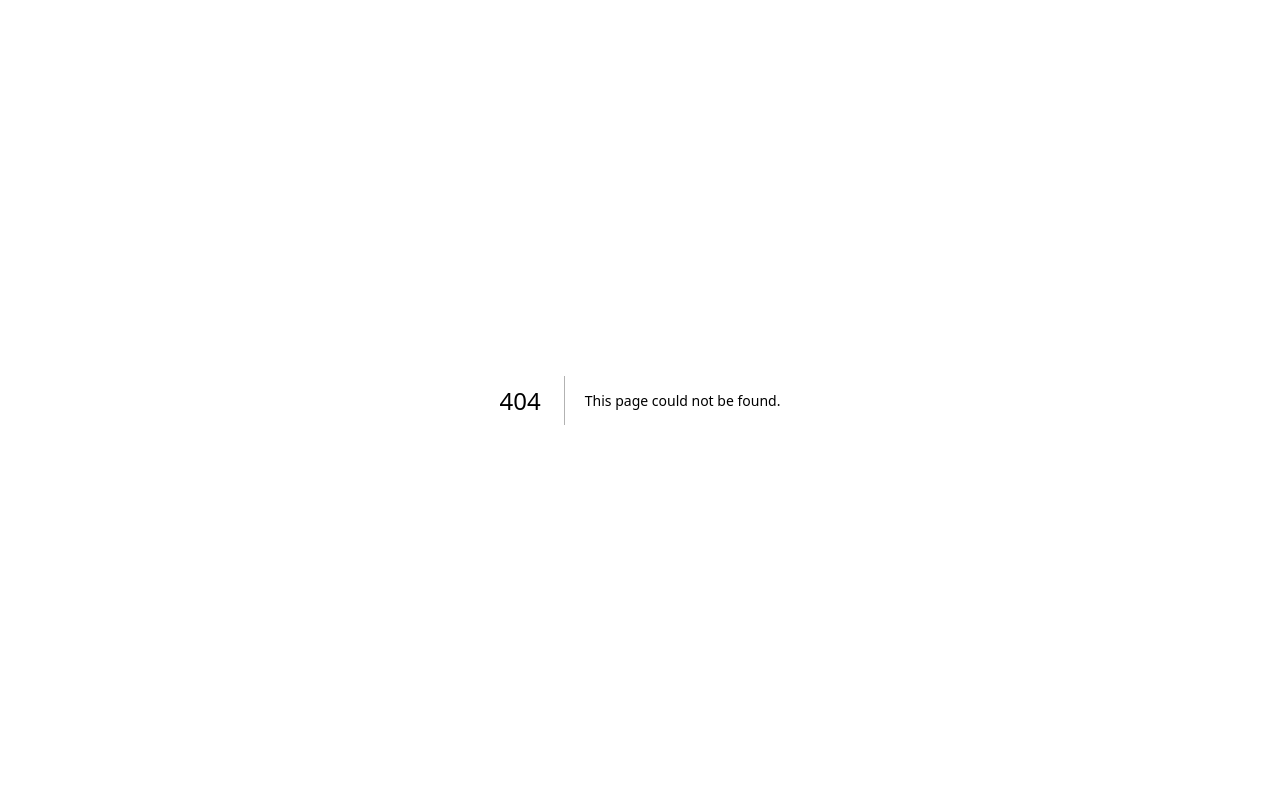
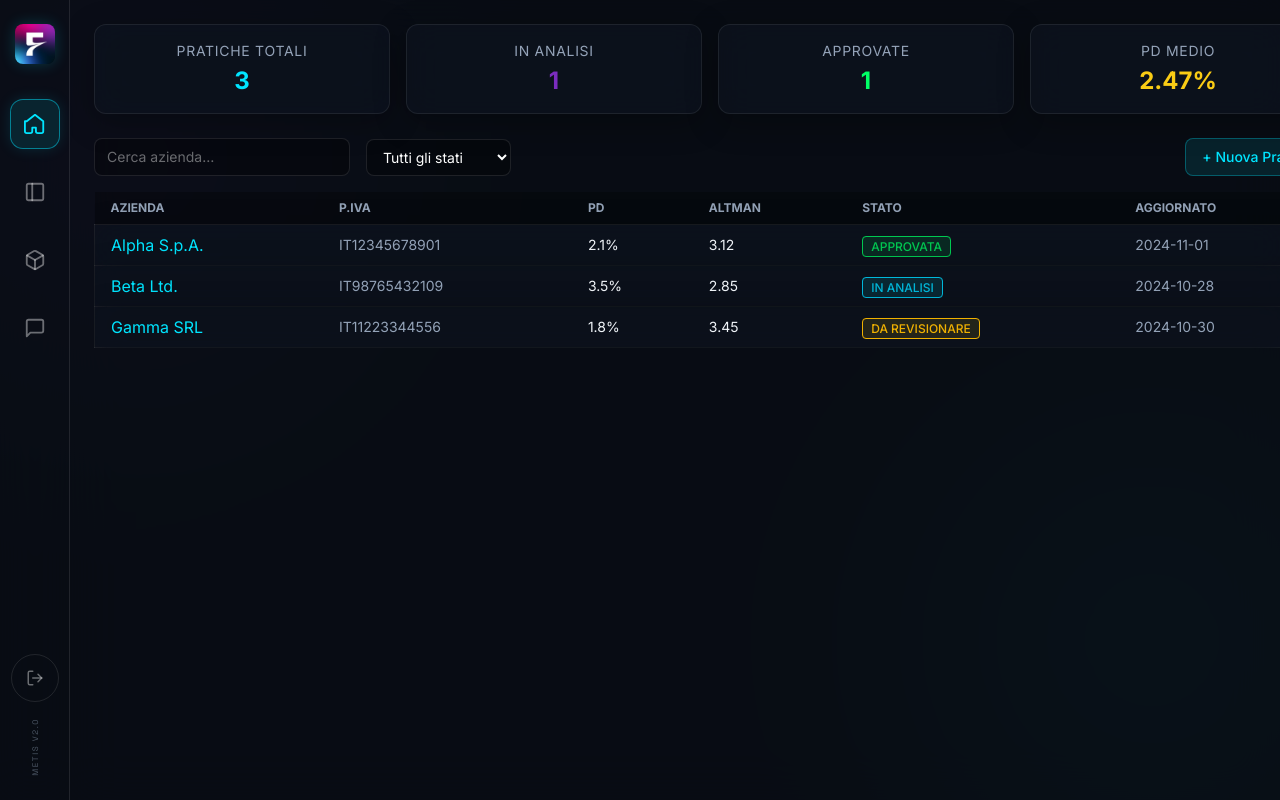
Before and after one commit to PEK91-svg/metis-mvp, a Next.js app in the folder metis-app/: page /home in a window 1280 px wide. Before the commit this address had no page. Built offline with nearby package versions, Linux system fonts and the light colour scheme.

Commit message:
Implement post-login home dashboard, add persistent sidebar, update layout

```diff
--- /dev/null
+++ b/metis-app/src/app/home/page.tsx
@@ -0,0 +1,140 @@
+"use client";
+import Link from 'next/link';
+import { useState } from 'react';
+
+interface Company {
+  id: number;
+  name: string;
+  piva: string;
+  pd: string;
+  altman: string;
+  status: string;
+  updated: string;
+}
+
+// Mock data for companies – in real app this would come from an API
+const mockCompanies: Company[] = [
+  { id: 1, name: 'Alpha S.p.A.', piva: 'IT12345678901', pd: '2.1%', altman: '3.12', status: 'APPROVATA', updated: '2024-11-01' },
+  { id: 2, name: 'Beta Ltd.', piva: 'IT98765432109', pd: '3.5%', altman: '2.85', status: 'IN ANALISI', updated: '2024-10-28' },
+  { id: 3, name: 'Gamma SRL', piva: 'IT11223344556', pd: '1.8%', altman: '3.45', status: 'DA REVISIONARE', updated: '2024-10-30' },
+  // ...more rows can be added
+];
+
+export default function HomeDashboard() {
+  const [filter, setFilter] = useState('');
+  const [statusFilter, setStatusFilter] = useState('');
+  const [companies, setCompanies] = useState(mockCompanies);
+
+  // Simple client‑side filtering
+  const filtered = companies.filter((c) => {
+    const matchesName = c.name.toLowerCase().includes(filter.toLowerCase());
+    const matchesStatus = statusFilter ? c.status === statusFilter : true;
+    return matchesName && matchesStatus;
+  });
+
+  // KPI aggregation (totals from mock data)
+  const total = companies.length;
+  const inAnalysis = companies.filter((c) => c.status === 'IN ANALISI').length;
+  const approved = companies.filter((c) => c.status === 'APPROVATA').length;
+  const avgPD = (
+    companies.reduce((sum, c) => sum + parseFloat(c.pd.replace('%', '')), 0) / total
+  ).toFixed(2) + '%';
+
+  return (
+    <main className="flex flex-col h-screen w-screen bg-[rgba(9,13,20,0.85)] backdrop-blur-xl p-6 overflow-auto">
+      {/* KPI Bar */}
+      <section className="grid grid-cols-1 md:grid-cols-4 gap-4 mb-6">
+        {[
+          { label: 'Pratiche Totali', value: total, color: 'cyan' },
+          { label: 'In Analisi', value: inAnalysis, color: 'purple' },
+          { label: 'Approvate', value: approved, color: 'green' },
+          { label: 'PD medio', value: avgPD, color: 'yellow' },
+        ].map((kpi, i) => (
+          <div
+            key={i}
+            className={`glass-panel flex flex-col items-center justify-center p-4 border-${kpi.color}-500/30 text-${kpi.color} bg-${kpi.color}/10`}
+          >
+            <span className="text-sm uppercase tracking-wider text-text-muted">{kpi.label}</span>
+            <span className="text-2xl font-bold mt-1">{kpi.value}</span>
+          </div>
+        ))}
+      </section>
+
+      {/* Filters */}
+      <div className="flex flex-col md:flex-row items-center gap-4 mb-4">
+        <input
+          type="text"
+          placeholder="Cerca azienda…"
+          value={filter}
+          onChange={(e) => setFilter(e.target.value)}
+          className="w-full md:w-64 bg-black/30 border border-white/10 rounded-lg py-2 px-3 text-sm text-white placeholder:text-white/40 focus:outline-none focus:border-cyan/50"
+        />
+        <select
+          value={statusFilter}
+          onChange={(e) => setStatusFilter(e.target.value)}
+          className="bg-black/30 border border-white/10 rounded-lg py-2 px-3 text-sm text-white focus:outline-none focus:border-purple/50"
+        >
+          <option value="">Tutti gli stati</option>
+          <option value="APPROVATA">Approvata</option>
+          <option value="IN ANALISI">In Analisi</option>
+          <option value="DA REVISIONARE">Da Revisionare</option>
+          <option value="SOSPESA">Sospesa</option>
+        </select>
+        <Link href="/" className="ml-auto">
+          <button className="flex items-center gap-2 bg-cyan/10 text-cyan hover:bg-cyan/20 border border-cyan/30 rounded-lg px-4 py-2 text-sm font-medium transition">
+            + Nuova Pratica
+          </button>
+        </Link>
+      </div>
+
+      {/* Company Table */}
+      <div className="overflow-x-auto">
+        <table className="min-w-full table-auto">
+          <thead>
+            <tr className="bg-black/30">
+              <th className="px-4 py-2 text-left text-xs text-text-muted uppercase">Azienda</th>
+              <th className="px-4 py-2 text-left text-xs text-text-muted uppercase">P.IVA</th>
+              <th className="px-4 py-2 text-left text-xs text-text-muted uppercase">PD</th>
+              <th className="px-4 py-2 text-left text-xs text-text-muted uppercase">Altman</th>
+              <th className="px-4 py-2 text-left text-xs text-text-muted uppercase">Stato</th>
+              <th className="px-4 py-2 text-left text-xs text-text-muted uppercase">Aggiornato</th>
+            </tr>
+          </thead>
+          <tbody>
+            {filtered.map((c, idx) => (
+              <tr
+                key={c.id}
+                className={`glass-panel border-b border-glass-border ${idx % 2 === 0 ? 'bg-black/20' : ''} hover:bg-black/30 transition`}
+              >
+                <td className="px-4 py-2">
+                  <Link href={`/dossier/${c.id}`} className="text-cyan hover:underline">
+                    {c.name}
+                  </Link>
+                </td>
+                <td className="px-4 py-2 text-sm text-text-muted">{c.piva}</td>
+                <td className="px-4 py-2 text-sm">{c.pd}</td>
+                <td className="px-4 py-2 text-sm">{c.altman}</td>
+                <td className="px-4 py-2">
+                  <span
+                    className={`px-2 py-0.5 rounded text-xs font-medium border ${
+                      c.status === 'APPROVATA'
+                        ? 'border-green-500 text-green-500 bg-green/10'
+                        : c.status === 'IN ANALISI'
+                        ? 'border-cyan-500 text-cyan-500 bg-cyan/10'
+                        : c.status === 'DA REVISIONARE'
+                        ? 'border-yellow-500 text-yellow-500 bg-yellow/10'
+                        : 'border-gray-500 text-gray-500 bg-gray/10'
+                    }`}
+                  >
+                    {c.status}
+                  </span>
+                </td>
+                <td className="px-4 py-2 text-sm text-text-muted">{c.updated}</td>
+              </tr>
+            ))}
+          </tbody>
+        </table>
+      </div>
+    </main>
+  );
+}
--- a/metis-app/src/app/layout.tsx
+++ b/metis-app/src/app/layout.tsx
@@ -1,6 +1,7 @@
 import type { Metadata } from "next";
 import { Inter, Space_Grotesk } from "next/font/google";
 import "./globals.css";
+import Sidebar from "../components/Sidebar";
 
 const inter = Inter({
   variable: "--font-inter",
@@ -24,7 +25,12 @@ export default function RootLayout({
 }>) {
   return (
     <html lang="it" className={`${inter.variable} ${spaceGrotesk.variable}`}>
-      <body>{children}</body>
+      <body className="flex min-h-screen">
+        <Sidebar />
+        <main className="flex-1 overflow-auto">
+          {children}
+        </main>
+      </body>
     </html>
   );
 }
--- a/metis-app/src/app/login/page.tsx
+++ b/metis-app/src/app/login/page.tsx
@@ -14,12 +14,12 @@ export default function LoginPage() {
     // Simulate authentication
     setTimeout(() => {
       setLoading(false);
-      router.push("/");
+      router.push("/home");
     }, 1500);
   };
 
   return (
-    <main className="flex items-center justify-center min-h-screen w-screen bg-[var(--color-void)] relative overflow-hidden font-inter text-text-main">
+    <main className="flex items-center justify-center flex-1 w-full bg-[var(--color-void)] relative overflow-hidden font-inter text-text-main">
 
       {/* Background Ambience */}
       <div className="absolute inset-0 bg-[radial-gradient(ellipse_at_top,_rgba(123,44,191,0.15),_transparent_50%),radial-gradient(ellipse_at_bottom,_rgba(0,229,255,0.1),_transparent_50%)] pointer-events-none"></div>
--- a/metis-app/src/components/Sidebar.tsx
+++ b/metis-app/src/components/Sidebar.tsx
@@ -1,8 +1,13 @@
 "use client";
 import Link from "next/link";
 import { usePathname } from "next/navigation";
-
 const NAV = [
+  {
+    href: "/home",
+    title: "Home",
+    activeColor: "cyan",
+    icon: <svg width="22" height="22" viewBox="0 0 24 24" fill="none" stroke="currentColor" strokeWidth="2" strokeLinecap="round" strokeLinejoin="round"><path d="M3 9l9-7 9 7v11a2 2 0 0 1-2 2h-4a2 2 0 0 1-2-2v-4H9v4a2 2 0 0 1-2 2H3a2 2 0 0 1-2-2V9z"></path></svg>,
+  },
   {
     href: "/",
     title: "Dossier Dashboard",
@@ -23,17 +28,18 @@ const NAV = [
   },
 ];
 
+
 export default function Sidebar() {
   const pathname = usePathname();
 
   return (
     <aside className="w-[70px] h-full border-r border-white/10 flex flex-col items-center justify-between py-6 z-40 bg-[rgba(9,13,20,0.85)] backdrop-blur-xl shrink-0">
       <div className="flex flex-col gap-5 w-full px-2 items-center">
-        <Link href="/" className="mb-4 block hover:scale-110 transition-transform">
+        <Link href="/home" className="mb-4 block hover:scale-110 transition-transform">
           <img src="/finomnia-logo.png" alt="FINOMNIA" className="w-10 h-10 rounded-lg shadow-[0_0_15px_rgba(0,229,255,0.2)]" />
         </Link>
 
-        {NAV.map((item) => {
+        {NAV.map((item: {href:string; title:string; activeColor:string; icon:any}) => {
           const isActive = pathname === item.href;
           const colorMap: Record<string, string> = {
             cyan: "bg-cyan/10 text-cyan shadow-[0_0_15px_rgba(0,229,255,0.15)] ring-1 ring-cyan/50",
```
